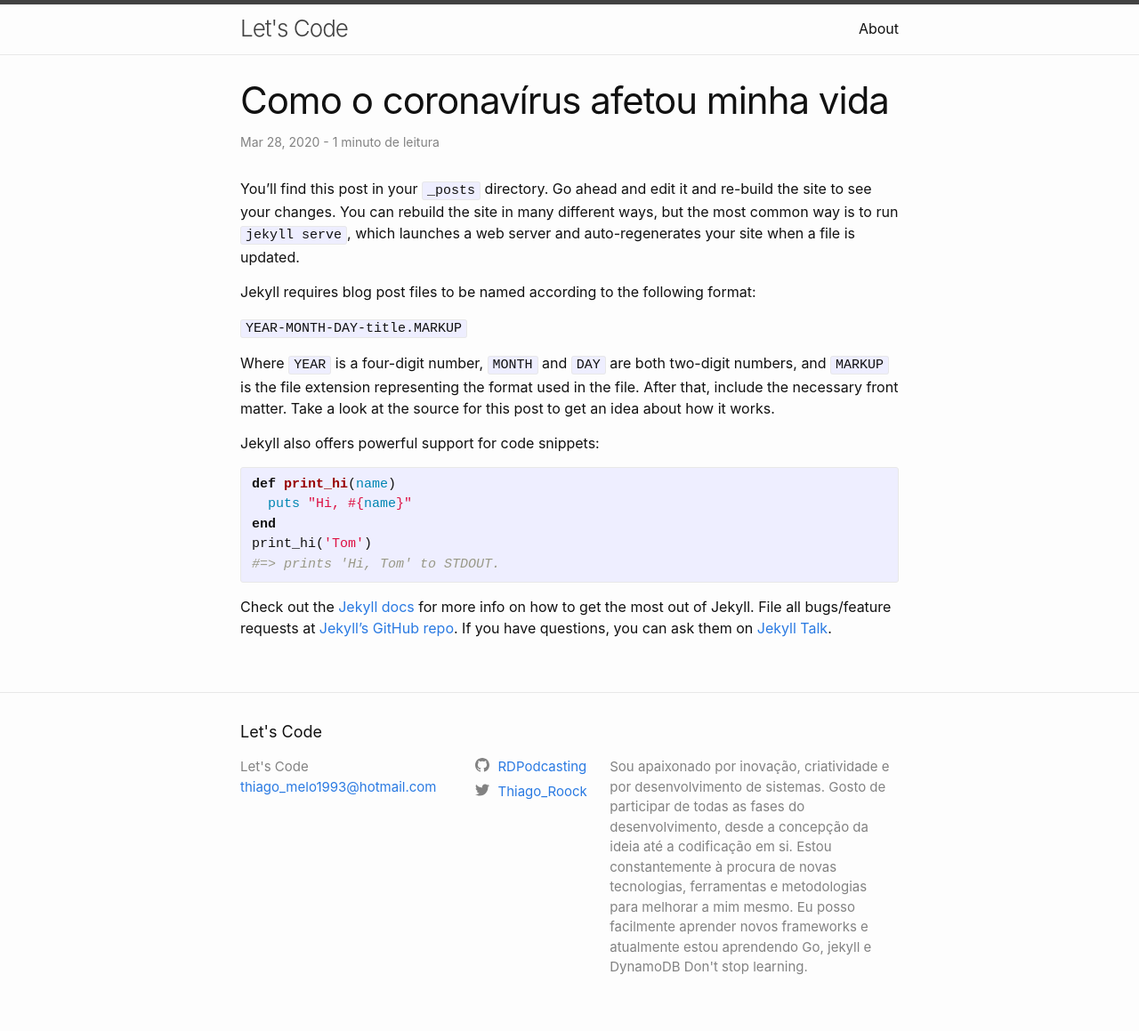
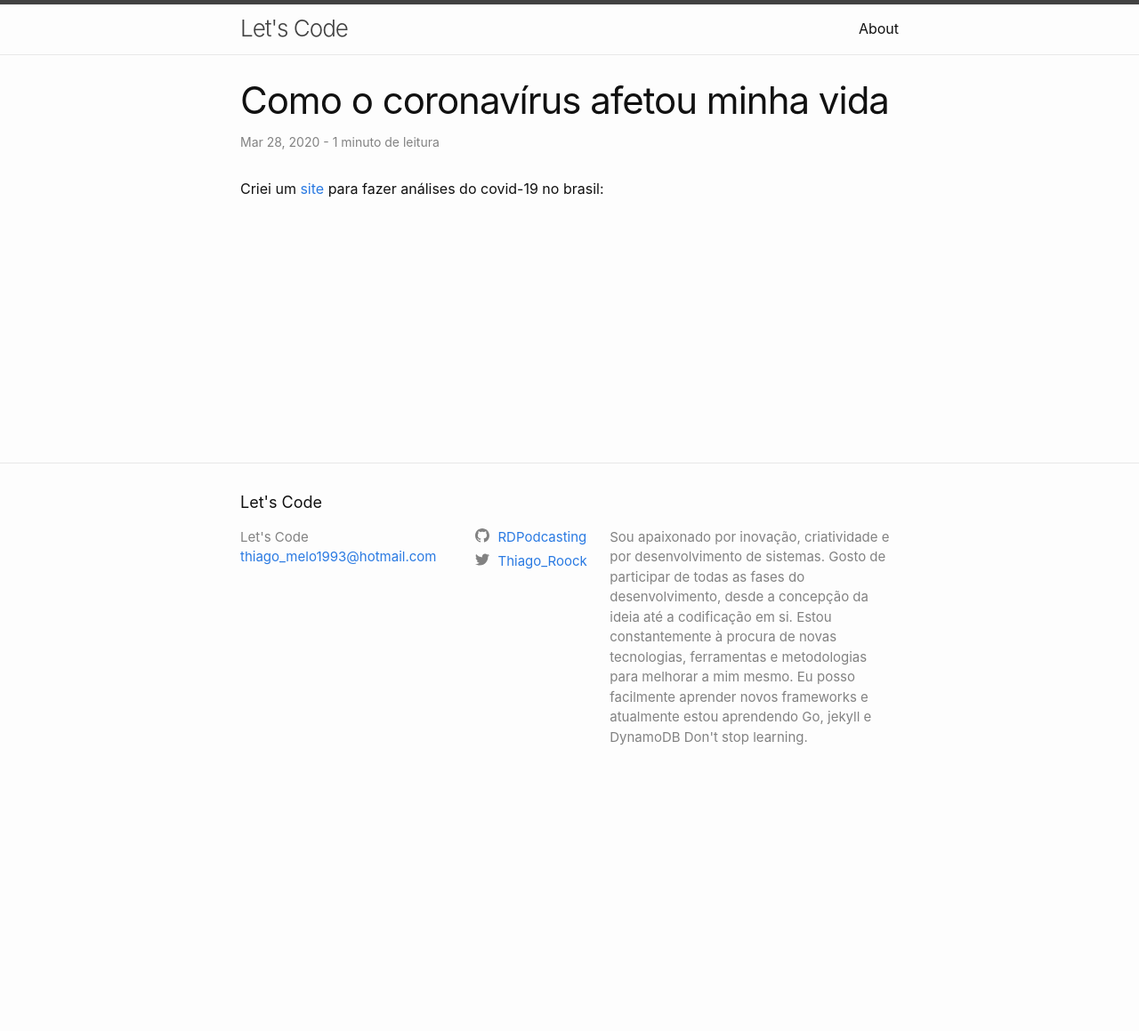
Before and after one commit to RDPodcasting/lets-code-blog, a Jekyll site: the page built from _posts/2020-03-28-welcome-to-jekyll.markdown, in a window 1280 px wide. Shown: the whole page at 89% size. Built offline with Jekyll 4.4.1, drawn with Linux system fonts in a browser that asks for light colours; after the commit the page ends 900 px from its top, so only the background shows below that.

Commit message:
Updated Welcome To Jekyll

```diff
--- a/_posts/2020-03-28-welcome-to-jekyll.markdown
+++ b/_posts/2020-03-28-welcome-to-jekyll.markdown
@@ -7,26 +7,4 @@ categories:
 layout: post
 ---
 
-You’ll find this post in your `_posts` directory. Go ahead and edit it and re-build the site to see your changes. You can rebuild the site in many different ways, but the most common way is to run `jekyll serve`, which launches a web server and auto-regenerates your site when a file is updated.
-
-Jekyll requires blog post files to be named according to the following format:
-
-`YEAR-MONTH-DAY-title.MARKUP`
-
-Where `YEAR` is a four-digit number, `MONTH` and `DAY` are both two-digit numbers, and `MARKUP` is the file extension representing the format used in the file. After that, include the necessary front matter. Take a look at the source for this post to get an idea about how it works.
-
-Jekyll also offers powerful support for code snippets:
-
-{% highlight ruby %}
-def print_hi(name)
-  puts "Hi, #{name}"
-end
-print_hi('Tom')
-#=> prints 'Hi, Tom' to STDOUT.
-{% endhighlight %}
-
-Check out the [Jekyll docs][jekyll-docs] for more info on how to get the most out of Jekyll. File all bugs/feature requests at [Jekyll’s GitHub repo][jekyll-gh]. If you have questions, you can ask them on [Jekyll Talk][jekyll-talk].
-
-[jekyll-docs]: https://jekyllrb.com/docs/home
-[jekyll-gh]:   https://github.com/jekyll/jekyll
-[jekyll-talk]: https://talk.jekyllrb.com/
+Criei um [site](www.remediosdemaispodcast.com.br/home/covid19) para fazer análises do covid-19 no brasil:
```
